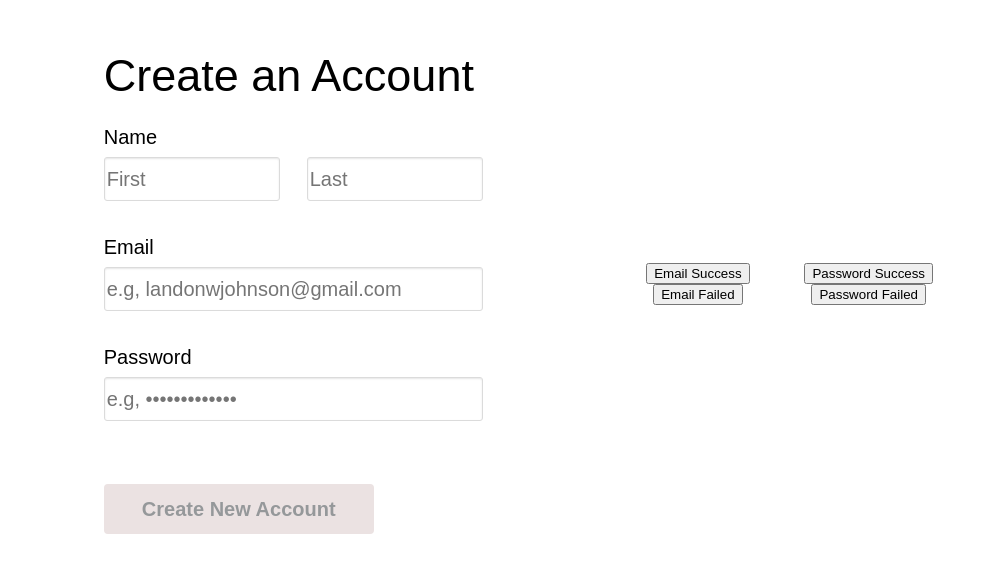
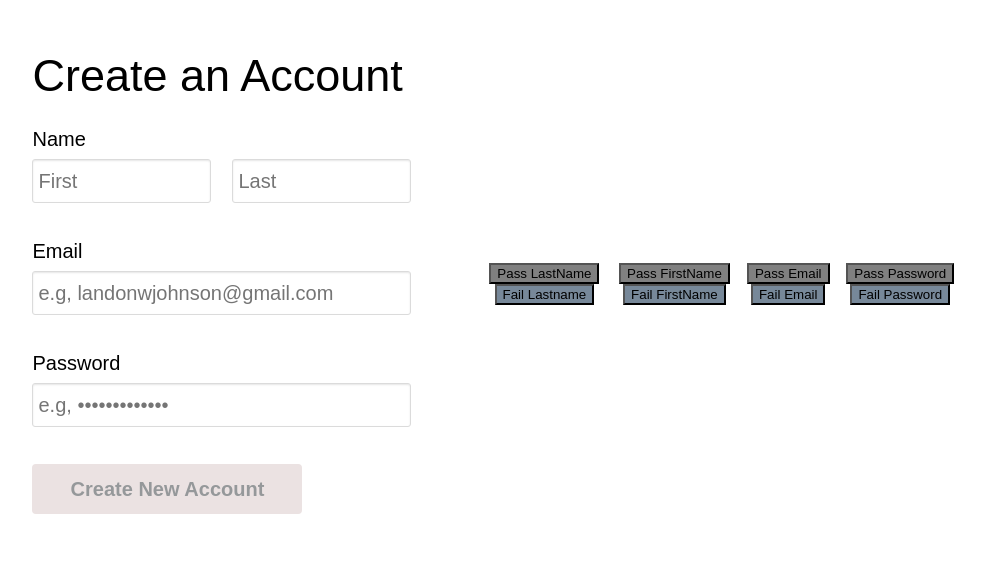
Before and after one commit to landonwjohnson/Appr, a React app: page /register in a window 1280 px wide. Shown: the part 116-688 px from the top of the page, without its empty margins (176-1161 px from the left). Built offline with nearby package versions, Linux system fonts and the light colour scheme.

Commit message:
finished most of the styling on the register form validation

```diff
--- a/src/components/content/Register/Register.js
+++ b/src/components/content/Register/Register.js
@@ -8,16 +8,52 @@ class Register extends Component {
     constructor(){
         super()
         this.state={
+            showFirstNameFail: false,
+            showFirstNameSuccess: false,
+            showLastNameFail: false,
+            showLastNameSuccess: false,
             showEmailFail: false,
             showEmailSuccess: false,
             showPasswordFail: false,
             showPasswordSuccess: false,
-            showNameFail: false
+
     }
+      this.handleFailedFirstName = this.handleFailedFirstName.bind(this);
+      this.handleSuccessFirstName = this.handleSuccessFirstName.bind(this);
+      this.handleFailedLastName = this.handleFailedLastName.bind(this);
+      this.handleSuccessLastName = this.handleSuccessLastName.bind(this);
       this.handleFailedEmail = this.handleFailedEmail.bind(this);
       this.handleSuccessEmail = this.handleSuccessEmail.bind(this);
       this.handleFailedPassword = this.handleFailedPassword.bind(this);
       this.handleSuccessPassword = this.handleSuccessPassword.bind(this);
+    }
+
+    handleFailedFirstName(){
+        this.setState({
+            showFirstNameSuccess: false,
+            showFirstNameFail: true
+        })
+    }
+
+    handleSuccessFirstName(){
+        this.setState({
+            showFirstNameFail: false,
+            showFirstNameSuccess: true
+        })
+    }
+
+    handleFailedLastName(){
+        this.setState({
+            showLastNameSuccess: false,
+            showLastNameFail: true
+        })
+    }
+
+    handleSuccessLastName(){
+        this.setState({
+            showLastNameFail: false,
+            showLastNameSuccess: true
+        })
     }
 
     handleFailedEmail() {
@@ -49,6 +85,27 @@ class Register extends Component {
     }
 
   render() {
+
+      let failFirstNameClass = classnames({
+          "reg-firstName": true,
+          "reg-firstName--fail": this.state.showFirstNameFail
+      })
+
+      let successFirstNameClass = classnames({
+          "reg-lastName": true,
+          "reg-lastName--success": this.state.showFirstNameSuccess
+      })
+
+      let failLastNameClass = classnames({
+          "reg-lastName": true,
+          "reg-lastName--fail": this.state.showLastNameFail
+      })
+
+      let successLastNameClass = classnames({
+          "reg-lastName": true,
+          "reg-lastName--success": this.state.showLastNameSuccess
+      })
+
       let failEmailClass = classnames({
           "reg-field": true,
           "reg-field--fail": this.state.showEmailFail
@@ -68,6 +125,7 @@ class Register extends Component {
         "reg-field": true,
         "reg-field--success": this.state.showPasswordSuccess
       })
+
     return (
 
       <div className="register-container">
@@ -84,22 +142,33 @@ class Register extends Component {
                                 <label className="input-tag">
                                     Name
                                 </label>
-                                <div className="form-combined">
+                                <div className="reg-combined-wrapper">
+                                <div className={`${failFirstNameClass} ${successFirstNameClass}`}>
+
                                     <input
-                                    className="input-combined"
                                         type="text"
                                         placeholder="First"
                                     />
+                                    <div className="reg-info">
+                                        <p className="invalid-text">Please type in your first name</p>
+
+                                    </div>
+
+                                </div>
+                                <div className={`${failLastNameClass} ${successLastNameClass}`}>
                                     <input
-                                    className="input-combined"
                                         type="text"
                                         placeholder="Last"
                                     />
+                                    <div className="reg-info">
+                                        <p className="invalid-text">Please type in your last name</p>
 
                                     </div>
-                                <div className="reg-info">
-                                    <p className="invalid-text">This email is invalid</p>
-                                    <p className="valid-text">This email is valid</p>
+
+
+                                </div>
+
+
                                 </div>
                             </div>
                             <div className={`${failEmailClass} ${successEmailClass}`}>
@@ -111,6 +180,8 @@ class Register extends Component {
                                     className="input-solo"
                                     type="text"
                                     placeholder="e.g, landonwjohnson@gmail.com"
+                                    onInvalid={this.handleFailedEmail}
+                                    required
 
                                 />
                                 <div className="reg-info">
@@ -141,14 +212,26 @@ class Register extends Component {
 
                   </div>
               </div>
+
               <section>
-                <button onClick={this.handleSuccessEmail}>Email Success</button>
-                <button onClick={this.handleFailedEmail}>Email Failed</button>
+                <button className="pass" onClick={this.handleSuccessLastName}>Pass LastName</button>
+                <button className="fail" onClick={this.handleFailedLastName}>Fail Lastname</button>
               </section>
 
               <section>
-                <button onClick={this.handleSuccessPassword}>Password Success</button>
-                <button onClick={this.handleFailedPassword}>Password Failed</button>
+                <button className="pass" onClick={this.handleSuccessFirstName}>Pass FirstName</button>
+                <button className="fail" onClick={this.handleFailedFirstName}>Fail FirstName</button>
+              </section>
+
+
+              <section>
+                <button className="pass" onClick={this.handleSuccessEmail}>Pass Email</button>
+                <button className="fail" onClick={this.handleFailedEmail}>Fail Email</button>
+              </section>
+
+              <section>
+                <button className="pass" onClick={this.handleSuccessPassword}>Pass Password</button>
+                <button className="fail" onClick={this.handleFailedPassword}>Fail Password</button>
               </section>
           </div>
         </div>
--- a/src/components/content/Register/register.scss
+++ b/src/components/content/Register/register.scss
@@ -1,3 +1,5 @@
+
+
 
 
 .register-container{
@@ -64,6 +66,7 @@
     width: 379px;
 
     input {
+        padding-left: 5px;
         font-size: 20px;
         color: #95989A;
         text-align: left;
@@ -88,7 +91,9 @@
     flex-direction: column !important;
 
     input{
+        height: 40px;
         outline: none;
+        transition: 0.2s ease-in-out;
     }
     label{
         margin-bottom: 8px;
@@ -109,12 +114,15 @@
             display: none;
         }
     }
+
+
 }
 
 
 .reg-field--fail{
     input{
-        border: #FF3560 solid 2px !important;
+        border: #FF3560 solid 1px !important;
+        transition: 0.2s ease-in-out;
     }
     label{
         margin-bottom: 8px;
@@ -126,6 +134,7 @@
         margin-bottom: 0 !important;
         text-align: left;
         font-size: 0.75rem;
+        transition: 0.2s ease-in-out;
 
         .valid-text{
             display: none;
@@ -136,6 +145,7 @@
             margin-bottom: 0;
             display: block;
             color: #FF3560;
+            transition: 0.2s ease-in-out;
         }
     }
 }
@@ -143,7 +153,8 @@
 
 .reg-field--success{
     input{
-        border: #00D16E solid 2px !important;
+        border: #00D16E solid 1px !important;
+        transition: 0.2s ease-in-out;
     }
     label{
         margin-bottom: 8px;
@@ -155,12 +166,14 @@
         margin-bottom: 0 !important;
         text-align: left;
         font-size: 0.75rem;
+        transition: 0.2s ease-in-out;
 
         .valid-text{
             margin-top: 0;
             margin-bottom: 0;
             display: block !important;
             color: #00D16E;
+            transition: 0.2s ease-in-out;
         }
 
         .invalid-text{
@@ -181,6 +194,7 @@
 .reg-btn-footer{
     display: flex;
     justify-content: flex-start;
+    height: 50px;
 }
 
 .create-account-btn {
@@ -193,22 +207,134 @@
 
 }
 
-.input-combined {
-    height: 40px;
-    width: 170px;
-}
+// .input-combined {
+//     height: 40px;
+
+// }
 
 .input-solo {
     height: 40px;
 }
 
-.form-combined {
-    display: flex;
-    justify-content: space-between;
+// .form-combined {
+//     display: flex;
+//     justify-content: space-between;
+// }
+
+.create-account-btn {
+
+    width: 270px;
+    height: 50px;
+
+
 }
 
-.create-account-btn {
-    margin-top: 28px;
-    width: 270px;
-    height: 50px;
+
+
+
+.reg-firstName{
+    display: flex;
+    flex-direction: column;
+    align-items: flex-start;
+
+    input{
+        max-width: 170px;
+    }
+
+    .reg-info{
+        display: flex;
+        justify-content: flex-start;
+        width: 170px;
+
+    }
+
+    .invalid-text{
+        display: none;
+    }
 }
+
+.reg-firstName--fail{
+    display: flex;
+    flex-direction: column;
+    align-items: flex-start;
+    text-align: left;
+    input{
+        border: 1px solid #FF3560 !important;
+    }
+    .invalid-text{
+        margin-right: auto;
+        text-align: left;
+        margin-top: 0;
+        margin-bottom: 0;
+        display: block !important;
+        color: #FF3560;
+        transition: 0.2s ease-in-out;
+    }
+}
+
+
+
+
+.reg-lastName{
+    display: flex;
+    flex-direction: column;
+
+    align-items: flex-end;
+
+    input{
+
+        max-width: 170px;
+    }
+
+    .reg-info{
+        display: flex;
+        justify-content: flex-start;
+        width: 100%;
+
+    }
+    .invalid-text{
+        display: none;
+    }
+
+}
+
+.reg-lastName--fail{
+    display: flex;
+    flex-direction: column;
+    align-items: flex-start;
+    text-align: left;
+    input{
+        border: 1px solid #FF3560 !important;
+    }
+    .invalid-text{
+        margin-right: auto;
+        text-align: left;
+        margin-top: 0;
+        margin-bottom: 0;
+        display: block !important;
+        color: #FF3560;
+        transition: 0.2s ease-in-out;
+    }
+
+}
+
+
+
+.reg-combined-wrapper{
+    display: flex;
+    flex-direction: row;
+    justify-content: space-between;
+    width: 100%;
+
+}
+
+
+
+
+.pass {
+    background: grey;
+}
+
+.fail {
+    background: lightslategrey;
+}
```
Lines whose indentation alone changed are shown as unchanged.
